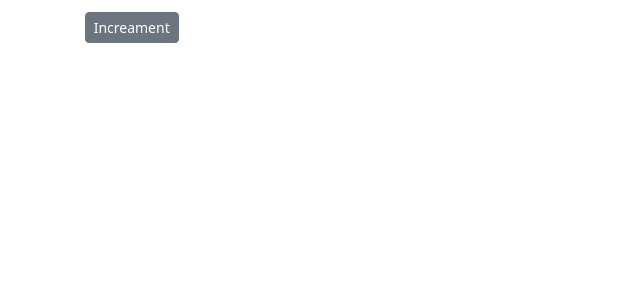
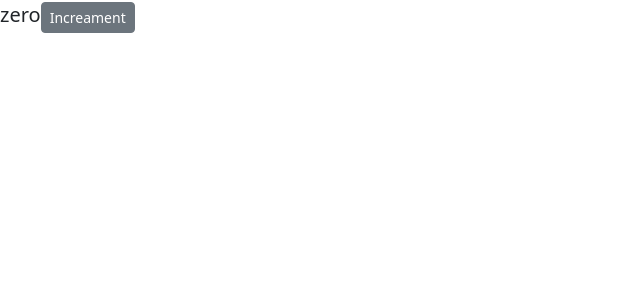
Before and after one commit to Ghh84/react-task, a React (Create React App) app in the folder counter-app/: page / in a window 1280 px wide. Shown: the top 300 px of the page, without its empty margins (0-640 px from the left). Built offline with nearby package versions, Linux system fonts and the light colour scheme.

Commit message:
Rendering the class properity.

```diff
--- a/counter-app/src/components/counterComponent.jsx
+++ b/counter-app/src/components/counterComponent.jsx
@@ -9,7 +9,7 @@ class Counter extends Component {
       <React.Fragment>
         <span
           style={{ fontSize: 20, alignItems: 'center' }}
-          className="badge badge-primary m-2"
+          className={this.getBadgeClass()}
         >
           {this.formateCount()}
         </span>
@@ -17,6 +17,12 @@ class Counter extends Component {
       </React.Fragment>
     )
   }
+  getBadgeClass() {
+    let classes = 'badge-m2 badge-'
+    classes += this.state.count == 0 ? 'warning' : 'primary'
+    return classes
+  }
+
   formateCount() {
     const { count } = this.state
     return count == 0 ? 'zero' : count
```
